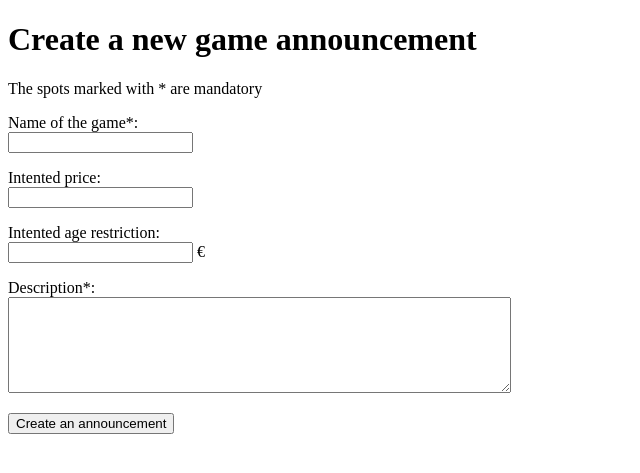
After one commit to ogsavimaja/indiedev-platform, a Flask app: page /new_announcement in a window 1280 px wide. The commit adds this page. Shown: the top 473 px of the page, without its empty margins (0-640 px from the left). Run offline with Flask 3, Linux system fonts and the light colour scheme; the visitor is signed in with stand-in values (Sample User, id 1).

Commit message:
Add ability to create new announcements
- Add ability to create new announcements
- Add table Announcements to schema.sql
- Add new_announcement.html for announcement form
- Make code easier to read

```diff
--- a/App.py
+++ b/App.py
@@ -16,9 +16,38 @@ app.secret_key = config.secret_key
 def index():
     return render_template("index.html")
 
+@app.route("/new_announcement", methods=["GET", "POST"])
+def new_announcement():
+    if not session.get("username"):
+        return redirect("/login")
+    if request.method == "POST":
+        title = request.form["title"]
+        description = request.form["description"]
+        intented_price = request.form["intented_price"]
+        age_restriction = request.form["age_restriction"]
+
+        # Validate user input
+        if not title or not description:
+            return "ERROR: All fields marked with * are required"
+        if intented_price:
+            if not intented_price.isdigit():
+                return "ERROR: Price must be a number"
+        if age_restriction:
+            if not age_restriction.isdigit():
+                return "ERROR: Age restriction must be a number"
+
+        # Insert announcement into database
+        sql_query = """INSERT INTO Announcements (user_id, title, about, intented_price, intented_age_restriction)
+                       VALUES (?, ?, ?, ?, ?)"""
+        db.execute(sql_query, [session["user_id"], title, description, intented_price, age_restriction,])
+        return redirect("/")
+
+    return render_template("new_announcement.html")
+
 # Render login page
 @app.route("/login", methods=["GET", "POST"])
 def login():
+    # Check if user is already logged in
     if request.method == "POST":
         username = request.form["username"]
         password = request.form["password"]
@@ -26,7 +55,10 @@ def login():
             return "ERROR: All fields are required"
 
         # Check if user exists
-        user_data = db.query("SELECT * FROM Users WHERE username = ?", [username])
+        sql_query = """SELECT *
+                       FROM Users
+                       WHERE username = ?"""
+        user_data = db.query(sql_query, [username])
         if not user_data:
             return "ERROR: Invalid Credentials"
 
@@ -34,6 +66,7 @@ def login():
         user_data = user_data[0]
         if check_password_hash(user_data["hashed_password"], (password + user_data["salt"])):
             session["username"] = user_data["username"]
+            session["user_id"] = user_data["id"]
             return redirect("/")
 
         return "ERROR: Invalid Credentials"
@@ -44,6 +77,7 @@ def login():
 @app.route("/logout")
 def logout():
     del session["username"]
+    del session["user_id"]
     return redirect("/")
 
 # Render register page
@@ -73,15 +107,20 @@ def create():
         if not ("@" and "." in email):
             return "Invalid email"
 
+
     # Check if username already exists
     try:
-        db.execute("INSERT INTO Users (username, salt, hashed_password, email) VALUES (?, ?, ?, ?)", [username, salt, generate_password_hash(password + salt), email])
+        sql_query = """INSERT INTO Users (username, salt, hashed_password, email)
+                       VALUES (?, ?, ?, ?)"""
+        db.execute(sql_query, [username, salt, generate_password_hash(password + salt), email])
     except sqlite3.IntegrityError:
         return "ERROR: Username already exists"
 
     return "Account created"
 
 
+
+
 # Allows the app to run in IDE terminal in debug mode
 if __name__ == "__main__":
     app.run(debug=True)
--- a/templates/index.html
+++ b/templates/index.html
@@ -16,7 +16,7 @@
     </p>
 
     <p>
-      <a href="/create">Create a new post</a>
+      <a href="/new_announcement">Create a new post</a>
     </p>
 
     <p>
--- a/templates/login.html
+++ b/templates/login.html
@@ -19,6 +19,10 @@
     <input type="submit" value="Login" />
   </form>
 
+  <p>
+    Don't have an account?
+  <a href="/register">Create an account</a>
+  </p>
 </body>
 
 
--- /dev/null
+++ b/templates/new_announcement.html
@@ -0,0 +1,33 @@
+<!DOCTYPE html>
+<html>
+
+<head>
+  <title>New announcement</title>
+</head>
+
+<body>
+  <h1>Create a new game announcement</h1>
+  <font size="3">The spots marked with * are mandatory</font><br />
+
+  <form action="/new_announcement" method="post">
+    <p>
+      Name of the game*: <br />
+      <input type="text" name="title" />
+    </p>
+    <p>
+      Intented price: <br />
+      <input type="text" name="intented_price" />
+    </p>
+    <p>
+      Intented age restriction: <br />
+      <input type="text" name="age_restriction" /> €
+    </p>
+    <p>
+      Description*: <br />
+      <textarea name="description" rows="6" cols="60"></textarea>
+    </p>
+    <input type="submit" value="Create an announcement" />
+  </form>
+</body>
+
+</html>
```
Also changed, not shown: schema.sql (+11 -0 lines).
